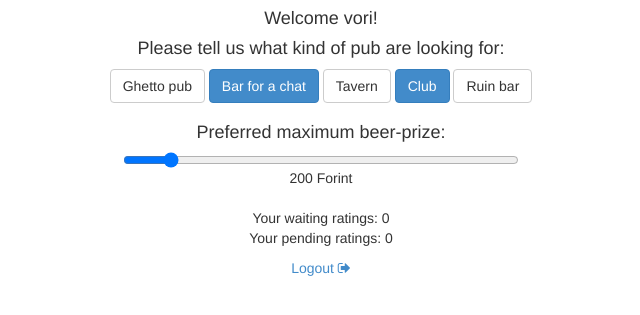
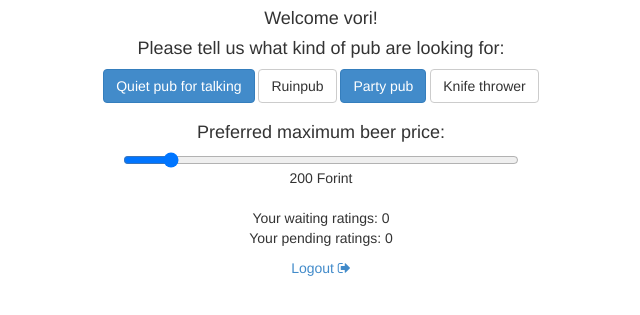
Before and after one commit to andraslesko93/pubngo, a Django app: page / in a window 1280 px wide. Shown: the part 51-366 px from the top of the page, without its empty margins (319-959 px from the left). Run offline with Django 3.2, Linux system fonts and the light colour scheme; a user stored in the database is signed in; data comes from the database, SQL or seed files in the repository; some libraries are stand-ins or nearby versions.

Commit message:
Labels fixed

```diff
--- a/templates/pubs/index.html
+++ b/templates/pubs/index.html
@@ -27,11 +27,10 @@
         <h4>Please tell us what kind of pub are looking for:</h4>
 
         <p>
-            <button id="btn1" type="button" class="btn btn-default" onclick="changeClass(this.id)">Ghetto pub</button>
-            <button id="btn2" type="button" class="btn btn-primary" onclick="changeClass(this.id)">Bar for a chat</button>
-            <button id="btn3" type="button" class="btn btn-default" onclick="changeClass(this.id)">Tavern</button>
-            <button id="btn4" type="button" class="btn btn-primary" onclick="changeClass(this.id)">Club</button>
-            <button id="btn5" type="button" class="btn btn-default" onclick="changeClass(this.id)">Ruin bar</button>
+            <button id="btn2" type="button" class="btn btn-primary" onclick="changeClass(this.id)">Quiet pub for talking</button>
+            <button id="btn3" type="button" class="btn btn-default" onclick="changeClass(this.id)">Ruinpub</button>
+            <button id="btn4" type="button" class="btn btn-primary" onclick="changeClass(this.id)">Party pub</button>
+            <button id="btn5" type="button" class="btn btn-default" onclick="changeClass(this.id)">Knife thrower</button>
 
             <script type="text/javascript">
                 function changeClass(clicker_id){
@@ -49,7 +48,7 @@
     <div class="row">
         <div class="col-xs-6 col-md-4"></div>
         <div class="col-xs-6 col-md-4">
-            <h4>Preferred maximum beer-prize:</h4>
+            <h4>Preferred maximum beer price:</h4>
             <input type="range" min="100" max="2000" value="200" step="200"
                    onchange="showValue(this.value)"
                    width="30%!important"/>
```
